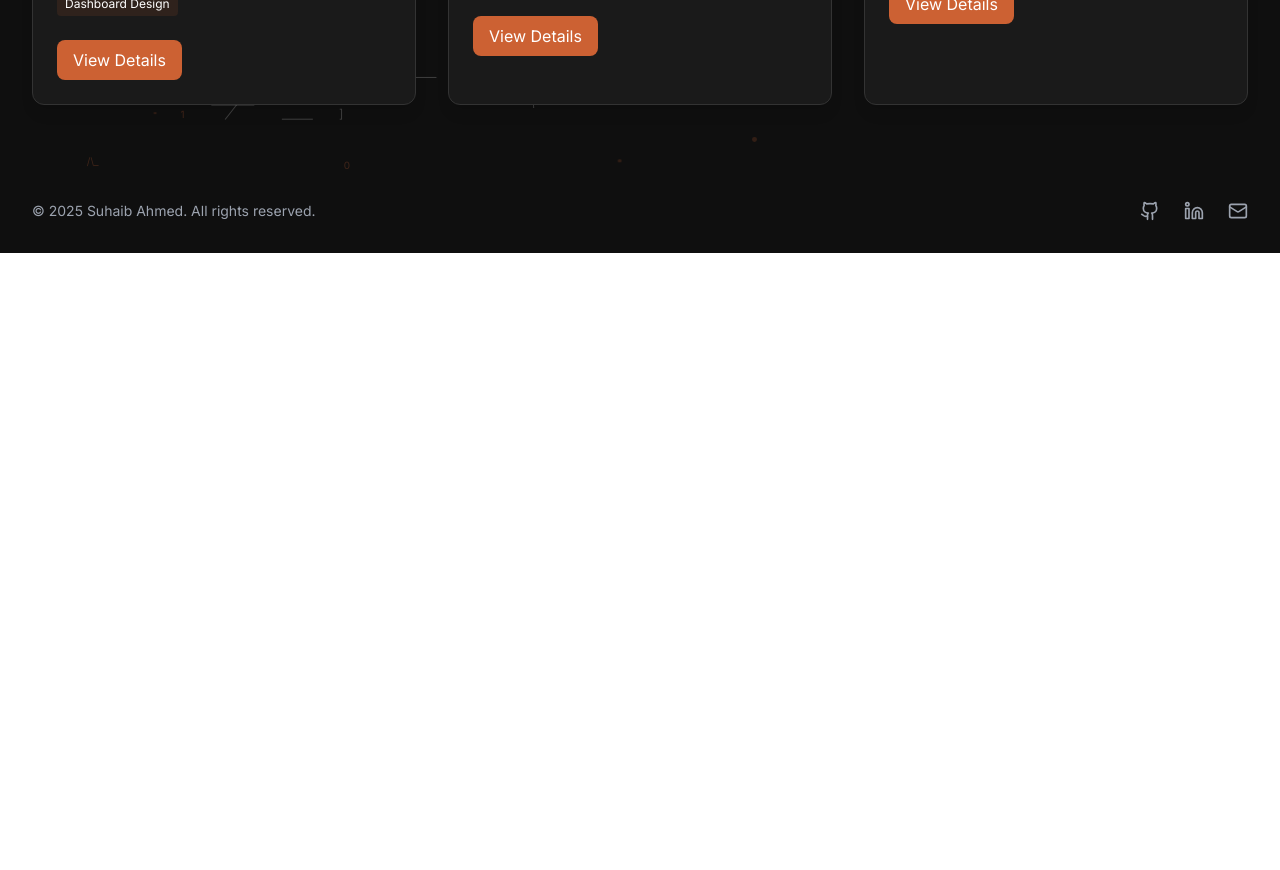
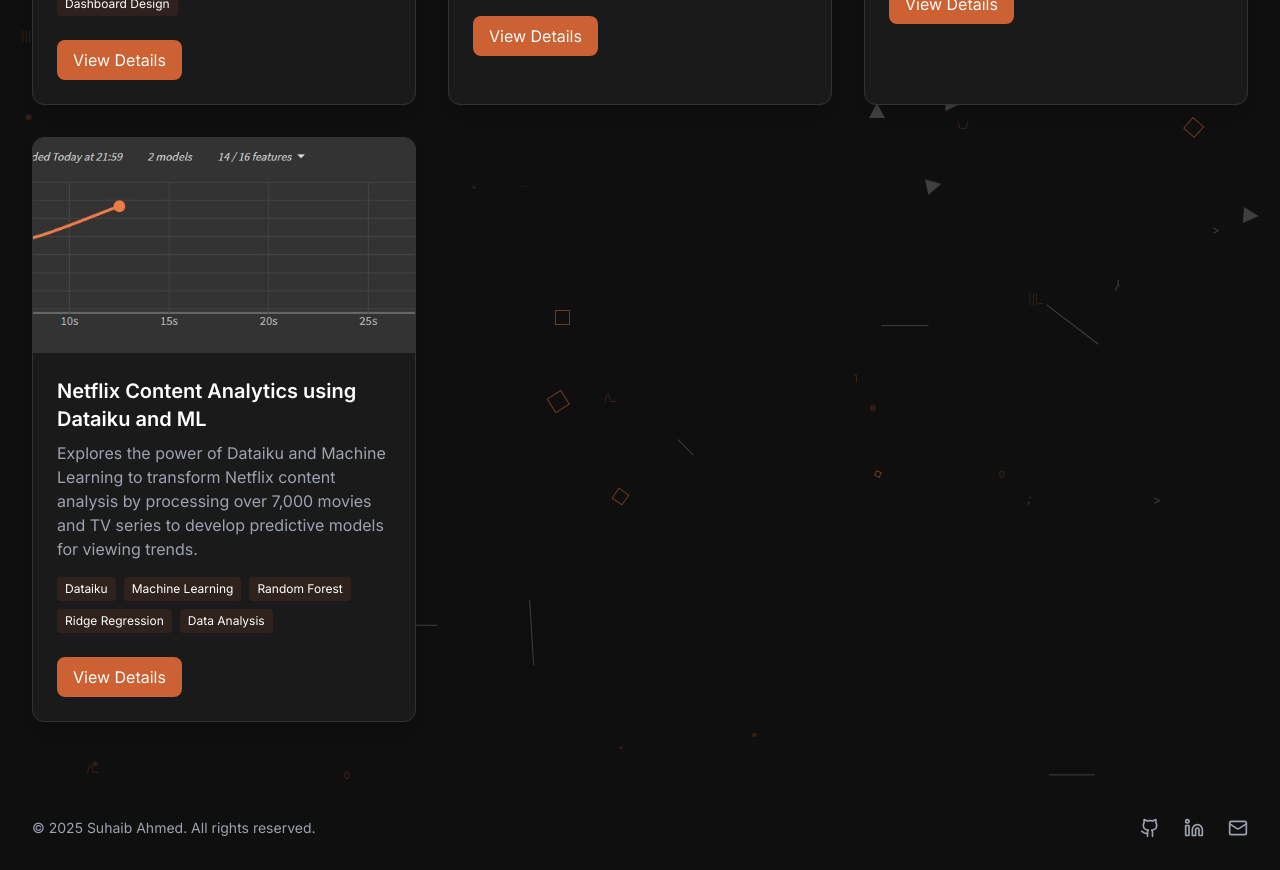
Before and after one commit to Suhaib033/Portfolio-Website, a React (Vite) app: page /projects in a window 1280 px wide. Shown: the part 780-1650 px from the top of the page. Before the commit the page ends 1033 px from the top, so only its background shows below. Built offline with nearby package versions, Linux system fonts and the light colour scheme.

Commit message:
Add Netflix Content Analytics project
Added a new project showcasing Netflix content analysis using Dataiku and ML, including description and project brief content.

```diff
--- a/src/pages/ProjectDetail.tsx
+++ b/src/pages/ProjectDetail.tsx
@@ -1,4 +1,3 @@
-
 import { useParams, Link } from "react-router-dom";
 import { ExternalLink, Github, FileText, Database, Image } from "lucide-react";
 import OrangeHue from "../components/OrangeHue";
@@ -173,7 +172,6 @@ const projects = {
         icon: FileText
       }
     ],
-    // Add missing fields to ensure consistent structure with other projects
     problem: "Organizations struggle with siloed data across multiple systems, making it difficult to generate comprehensive reports and gain insights for decision-making.",
     approach: [
       "Analyzed existing data sources and business requirements",
@@ -198,6 +196,86 @@ const projects = {
       <h3 class="text-xl font-semibold mb-3 text-portfolio-orange">Technical Implementation</h3>
       <p class="text-gray-300 mb-6">The solution was implemented using SQL Server and related technologies, with careful attention to performance optimization and data integrity.</p>
     `
+  },
+  "4": {
+    id: 4,
+    title: "Netflix Content Analytics using Dataiku and ML",
+    description: "Explores the power of Dataiku and Machine Learning to transform Netflix content analysis by processing over 7,000 movies and TV series to develop predictive models for viewing trends.",
+    technologies: ["Dataiku", "Machine Learning", "Random Forest", "Ridge Regression", "Data Analysis"],
+    images: [
+      "/lovable-uploads/db513a16-ef19-4a24-a5c3-451a7e52b7ca.png"
+    ],
+    overview: `
+      <h3 class="text-xl font-semibold mb-3 text-portfolio-orange">Description</h3>
+      <p class="text-gray-300 mb-6">This project explores the power of Dataiku and Machine Learning to transform Netflix content analysis. By processing a rich dataset of over 7,000 movies and TV series, I developed predictive models that can anticipate viewing trends and content popularity. This work showcases how AI-driven insights can optimize content acquisition, personalize recommendations, and ultimately drive business growth in the competitive streaming landscape.</p>
+
+      <h3 class="text-xl font-semibold mb-3 text-portfolio-orange">Project Brief: Predictive Content Analysis for Netflix - Initial Model Assessment</h3>
+      <p class="text-gray-300 mb-4">Objective: To identify key drivers of content performance on the Netflix platform by developing and evaluating machine learning models within the Dataiku environment. This initial phase focuses on comparing two foundational regression models using a dataset of over 7,000 titles and 16 features.</p>
+
+      <h4 class="text-lg font-semibold mb-2 text-portfolio-orange">Phase 1: Baseline Model Performance (Session 1)</h4>
+      <p class="text-gray-300 mb-4">The initial rapid prototyping session aimed to establish baseline performance and identify promising model architectures. We evaluated two distinct models: Random Forest and Ridge (L2) Regression, focusing on their ability to predict a target metric (presumably content success/rating) as measured by the R2 Score.</p>
+
+      <p class="text-gray-300 mb-2"><strong>Observation 1.1:</strong> The Random Forest model demonstrated superior learning capability during this initial training run, achieving a higher R2 Score trajectory compared to Ridge Regression.</p>
+      <p class="text-gray-300 mb-6"><strong>Observation 1.2:</strong> Both models showed rapid convergence, indicating efficient learning within the sub-30-second training window allocated for this session.</p>
+
+      <h4 class="text-lg font-semibold mb-2 text-portfolio-orange">Phase 2: Detailed Model Evaluation & Feature Importance</h4>
+      <p class="text-gray-300 mb-4">Following the initial session, a more comprehensive training and evaluation were conducted for each model.</p>
+
+      <h5 class="text-md font-semibold mb-2 text-portfolio-orange">A. Random Forest Model Analysis:</h5>
+      <ul class="list-disc list-inside text-gray-300 space-y-2 pl-4 mb-4">
+        <li><strong>Performance Metric:</strong> The Random Forest model achieved a final R2 Score of 0.477, indicating its capacity to explain approximately 47.7% of the variance in the target variable. This establishes it as the leading performer in this initial comparison.</li>
+        <li><strong>Model Configuration:</strong> The optimized model utilized 100 trees with a maximum depth of 14.</li>
+        <li><strong>Key Feature Insights:</strong>
+          <ul class="list-disc list-inside text-gray-300 space-y-1 pl-4 mt-2">
+            <li><em>listing_type:</em> Emerged as the most influential feature, suggesting that the fundamental format of the content (e.g., movie, TV series, original) is a primary determinant of the predicted outcome.</li>
+            <li><em>numVotes:</em> Ranked as the second most important feature, highlighting the strong correlation between existing user engagement/popularity and the target metric.</li>
+            <li><em>genre:</em> Also demonstrated significant predictive power.</li>
+          </ul>
+        </li>
+        <li><strong>Training Efficiency:</strong> The model was trained on a dataset of 4,082 rows and tested on 968 rows, with a total training time of approximately 26 seconds.</li>
+      </ul>
+
+      <h5 class="text-md font-semibold mb-2 text-portfolio-orange">B. Ridge (L2) Regression Model Analysis:</h5>
+      <ul class="list-disc list-inside text-gray-300 space-y-2 pl-4 mb-4">
+        <li><strong>Performance Metric:</strong> The Ridge Regression model yielded an R2 Score of 0.414, explaining 41.4% of the target variable's variance.</li>
+        <li><strong>Model Configuration:</strong> Key hyperparameters included an Alpha of 3.0.</li>
+        <li><strong>Key Feature Insights:</strong>
+          <ul class="list-disc list-inside text-gray-300 space-y-1 pl-4 mt-2">
+            <li><em>genre:</em> Identified as the most dominant predictor for this model, emphasizing the strong influence of content categorization.</li>
+            <li><em>type:</em> (Presumably related to listing_type) also showed high importance.</li>
+            <li><em>listing_type:</em> Remained a significant feature, though with a different ranking compared to the Random Forest model.</li>
+          </ul>
+        </li>
+        <li><strong>Training Efficiency:</strong> Similar to Random Forest, training was conducted on 4,082 rows, tested on 968, with a training time of approximately 24 seconds.</li>
+      </ul>
+
+      <h4 class="text-lg font-semibold mb-2 text-portfolio-orange">Progressive Insights & Next Steps:</h4>
+      <ul class="list-disc list-inside text-gray-300 space-y-2 pl-4 mb-4">
+        <li><strong>Model Efficacy:</strong> The Random Forest model currently exhibits superior predictive accuracy (R2 Score of 0.477) compared to Ridge Regression (0.414) for this specific prediction task.</li>
+        <li><strong>Dominant Predictors Identified:</strong> Across both models, listing_type, genre, and numVotes consistently appear as highly influential features. This strongly suggests that the content's format, category, and existing popularity are critical drivers of its performance.</li>
+        <li><strong>Divergent Feature Prioritization:</strong> The differing top-ranked features between the two models (listing_type for Random Forest vs. genre for Ridge Regression) warrant further investigation. This could indicate that different model architectures capture distinct aspects of feature influence or that feature interactions are being modeled differently.</li>
+      </ul>
+
+      <h4 class="text-lg font-semibold mb-2 text-portfolio-orange">Path Forward:</h4>
+      <ul class="list-disc list-inside text-gray-300 space-y-2 pl-4 mb-6">
+        <li><strong>Deep Dive into Random Forest:</strong> Further hyperparameter tuning and exploration of feature interactions within the Random Forest model are recommended to potentially enhance its performance.</li>
+        <li><strong>Feature Engineering:</strong> Based on the identified key predictors, consider creating interaction terms (e.g., listing_type * genre) or more granular categorical features to capture nuanced relationships.</li>
+        <li><strong>Model Exploration:</strong> While Random Forest leads, exploring other ensemble methods or gradient boosting models could yield further improvements.</li>
+        <li><strong>Business Contextualization:</strong> Correlate these model-driven insights with domain knowledge from content strategy teams to validate findings and generate actionable recommendations.</li>
+      </ul>
+    `,
+    files: [
+      {
+        name: "View Code on GitHub",
+        url: "https://github.com/Suhaib033/Netflix-ML-Analytics",
+        icon: Github
+      },
+      {
+        name: "View Documentation",
+        url: "https://github.com/Suhaib033/Netflix-ML-Analytics/tree/main/docs",
+        icon: FileText
+      }
+    ]
   },
   "default": {
     id: "default",
@@ -250,6 +328,7 @@ const projects = {
   }
 };
 
+// ProjectDetail component structure and JSX
 const ProjectDetail = () => {
   const { id } = useParams();
 
@@ -293,7 +372,7 @@ const ProjectDetail = () => {
             </div>
           </div>
 
-          {/* Special custom overview section for SQL Data Warehouse */}
+          {/* Special custom overview section for projects with overview */}
           {project.overview && (
             <div className="mb-10" dangerouslySetInnerHTML={{ __html: project.overview }}></div>
           )}
--- a/src/pages/Projects.tsx
+++ b/src/pages/Projects.tsx
@@ -25,6 +25,13 @@ const projects = [
     description: "End-to-end project for building a Netflix analytics dashboard in Power BI for analyzing ratings and the number of votes, segmented by countries, genres, and titles.",
     technologies: ["Power BI", "Data Analysis", "Dashboard Design"],
     image: "/lovable-uploads/0a41b7bd-6642-44cc-945e-da3f0ac2f746.png"
+  },
+  {
+    id: 4,
+    title: "Netflix Content Analytics using Dataiku and ML",
+    description: "Explores the power of Dataiku and Machine Learning to transform Netflix content analysis by processing over 7,000 movies and TV series to develop predictive models for viewing trends.",
+    technologies: ["Dataiku", "Machine Learning", "Random Forest", "Ridge Regression", "Data Analysis"],
+    image: "/lovable-uploads/db513a16-ef19-4a24-a5c3-451a7e52b7ca.png"
   }
 ];
 
```
Also changed, not shown: public/lovable-uploads/db513a16-ef19-4a24-a5c3-451a7e52b7ca.png (added).
